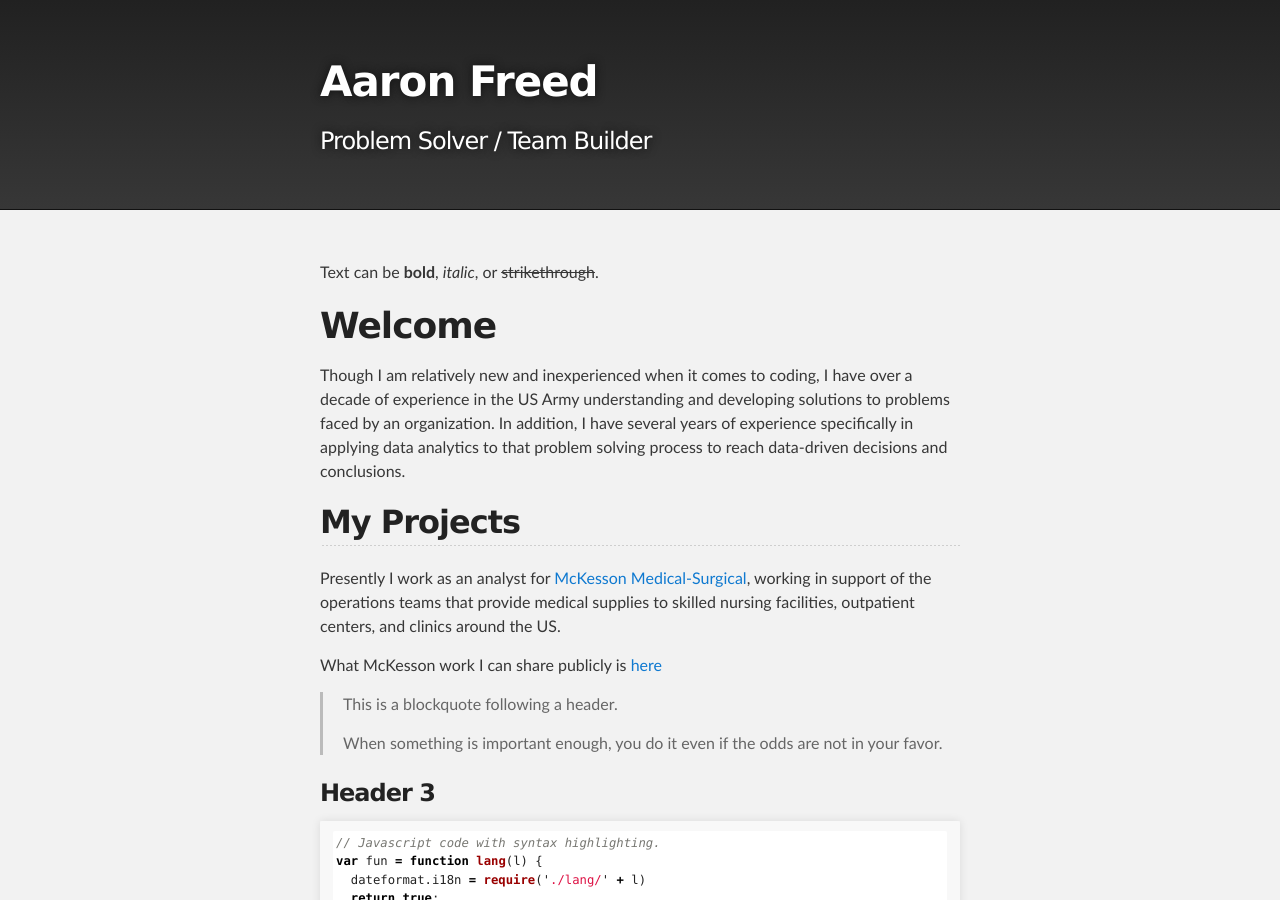
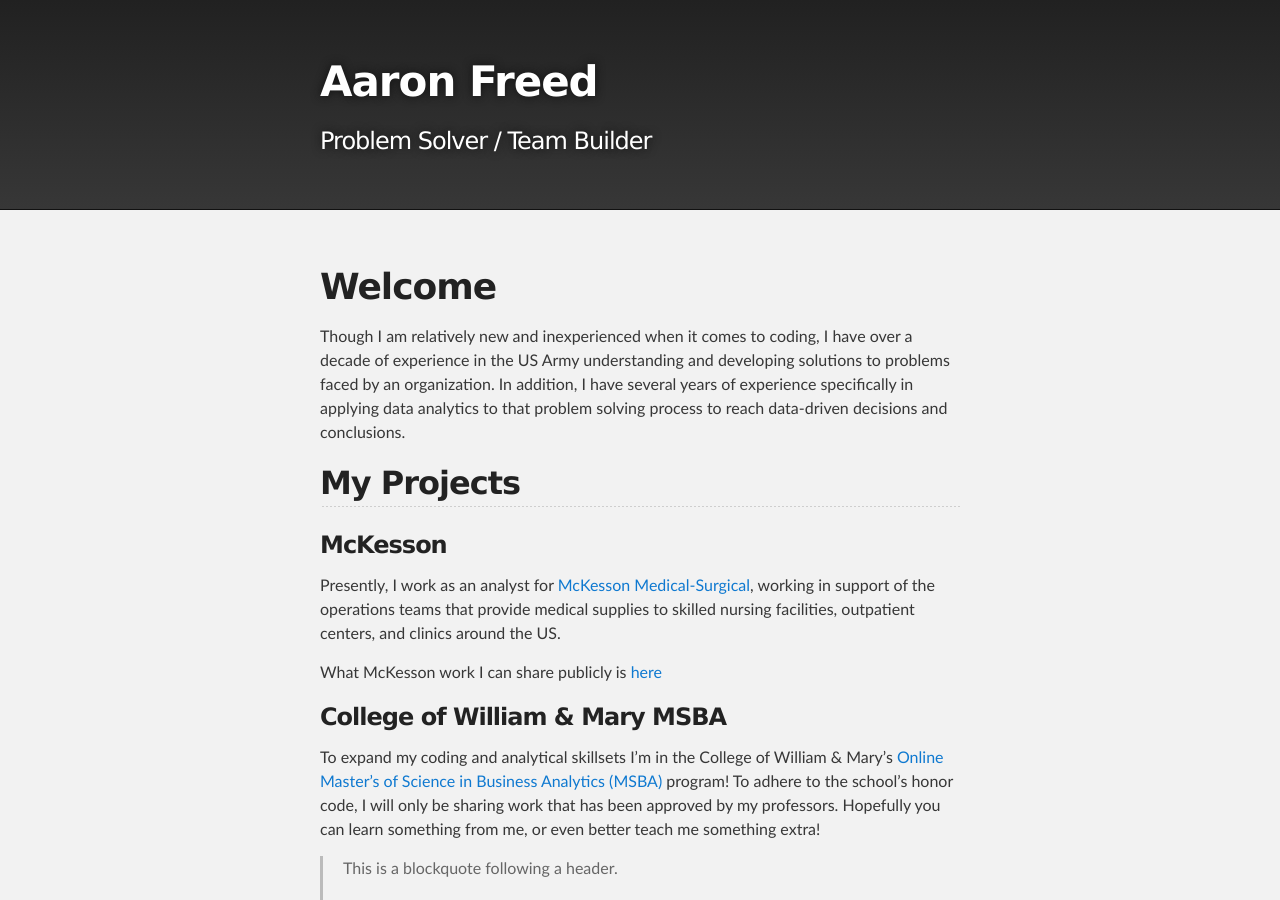
Before and after one commit to aaronfreed42/aaronfreed42.github.io, a Jekyll site: the page built from index.md, in a window 1280 px wide and 900 px high. Built offline with Jekyll 4.4.1, drawn with Linux system fonts in a browser that asks for light colours; our own code applies the rules of GitHub Pages for plain Markdown files.

Commit message:
Update index.md

```diff
--- a/index.md
+++ b/index.md
@@ -1,17 +1,21 @@
 ---
 layout: default
 ---
-
-Text can be **bold**, _italic_, or ~~strikethrough~~.
-
 # Welcome
 
 Though I am relatively new and inexperienced when it comes to coding, I have over a decade of experience in the US Army understanding and developing solutions to problems faced by an organization. In addition, I have several years of experience specifically in applying data analytics to that problem solving process to reach data-driven decisions and conclusions.
 
 ## My Projects
-Presently I work as an analyst for [McKesson Medical-Surgical](https://mms.mckesson.com/), working in support of the operations teams that provide medical supplies to skilled nursing facilities, outpatient centers, and clinics around the US.
+### McKesson
+
+Presently, I work as an analyst for [McKesson Medical-Surgical](https://mms.mckesson.com/), working in support of the operations teams that provide medical supplies to skilled nursing facilities, outpatient centers, and clinics around the US.
 
 What McKesson work I can share publicly is [here](/mckesson/index.md)
+
+### College of William & Mary MSBA
+
+To expand my coding and analytical skillsets I'm in the College of William & Mary's [Online Master's of Science in Business Analytics (MSBA)](https://online.mason.wm.edu/msba) program! To adhere to the school's honor code, I will only be sharing work that has been approved by my professors. Hopefully you can learn something from me, or even better teach me something extra!
+
 
 > This is a blockquote following a header.
 >
```
